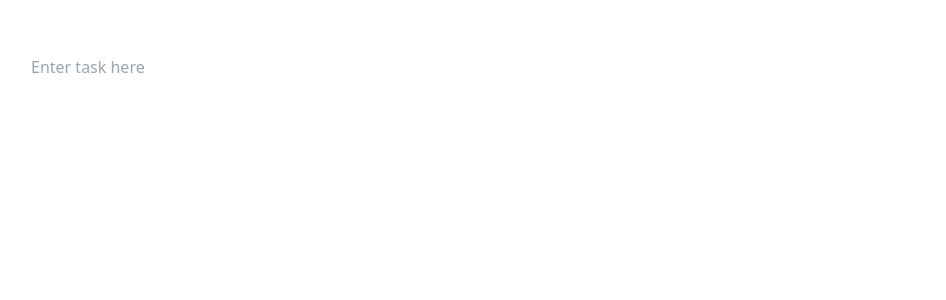
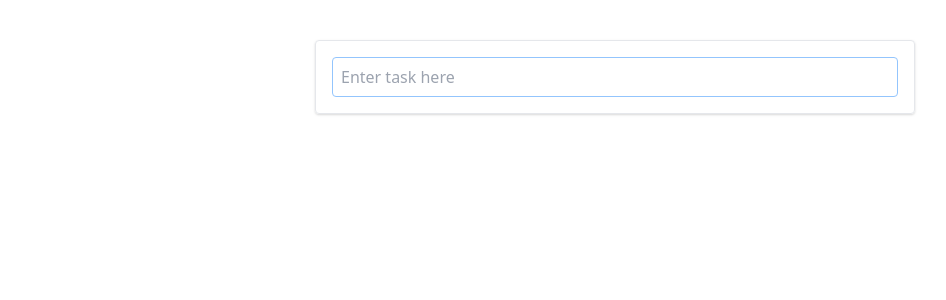
Before and after one commit to reynoldadade/smartdumb, a Nuxt app: page / in a window 1280 px wide. Shown: the top 300 px of the page, without its empty margins (25-971 px from the left). Built offline with nearby package versions, Linux system fonts and the light colour scheme.

Commit message:
Completed code

```diff
--- a/components/ToDoContainer.vue
+++ b/components/ToDoContainer.vue
@@ -1,5 +1,5 @@
 <template>
-  <div class="w-full">
+  <div class="w-1/2 shadow p-2 rounded border">
     <ToDoComponent
       v-for="todo in tasks"
       :key="todo.id"
@@ -10,7 +10,7 @@
       <input
         v-model="task"
         type="text"
-        class="w-full h-full p-2"
+        class="w-full h-full p-2 border rounded border-blue-300"
         placeholder="Enter task here"
         @keydown.enter="addTask(task)"
       />
--- a/components/Todo.vue
+++ b/components/Todo.vue
@@ -1,11 +1,13 @@
 <!-- Please remove this file from your project -->
 <template>
-  <div class="w-full p-2 rounded flex justify-between">
+  <div class="w-full p-2 rounded flex justify-between border border-gray-400">
     <span>
       {{ task.name }}
     </span>
     <span>
-      <button class="text-red-500"><i class="fas fa-trash"></i></button>
+      <button class="text-red-500" @click.prevent="removeTask(task)">
+        <i class="fas fa-trash"></i>
+      </button>
     </span>
   </div>
 </template>
--- a/pages/index.vue
+++ b/pages/index.vue
@@ -1,5 +1,5 @@
 <template>
-  <div class="w-full p-10">
+  <div class="w-full p-10 flex justify-center">
     <ToDoContainer />
   </div>
 </template>
```
